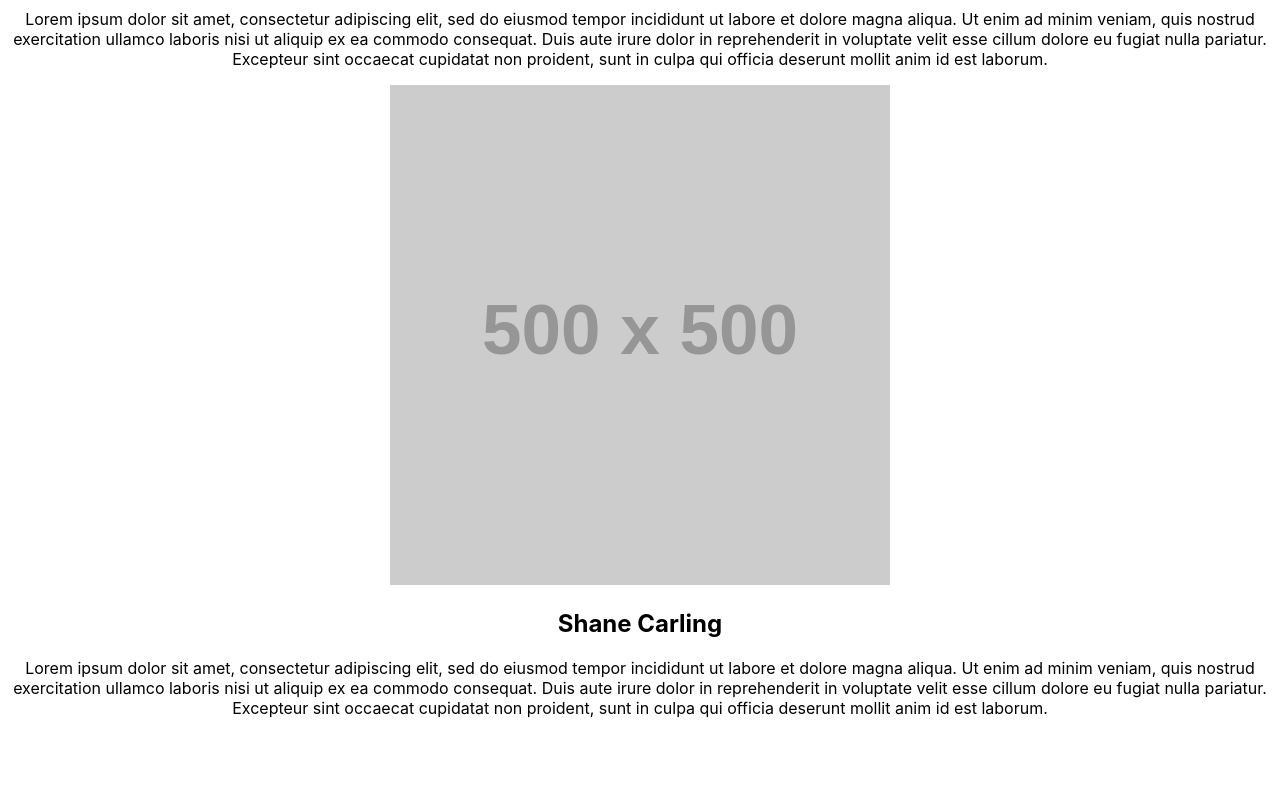
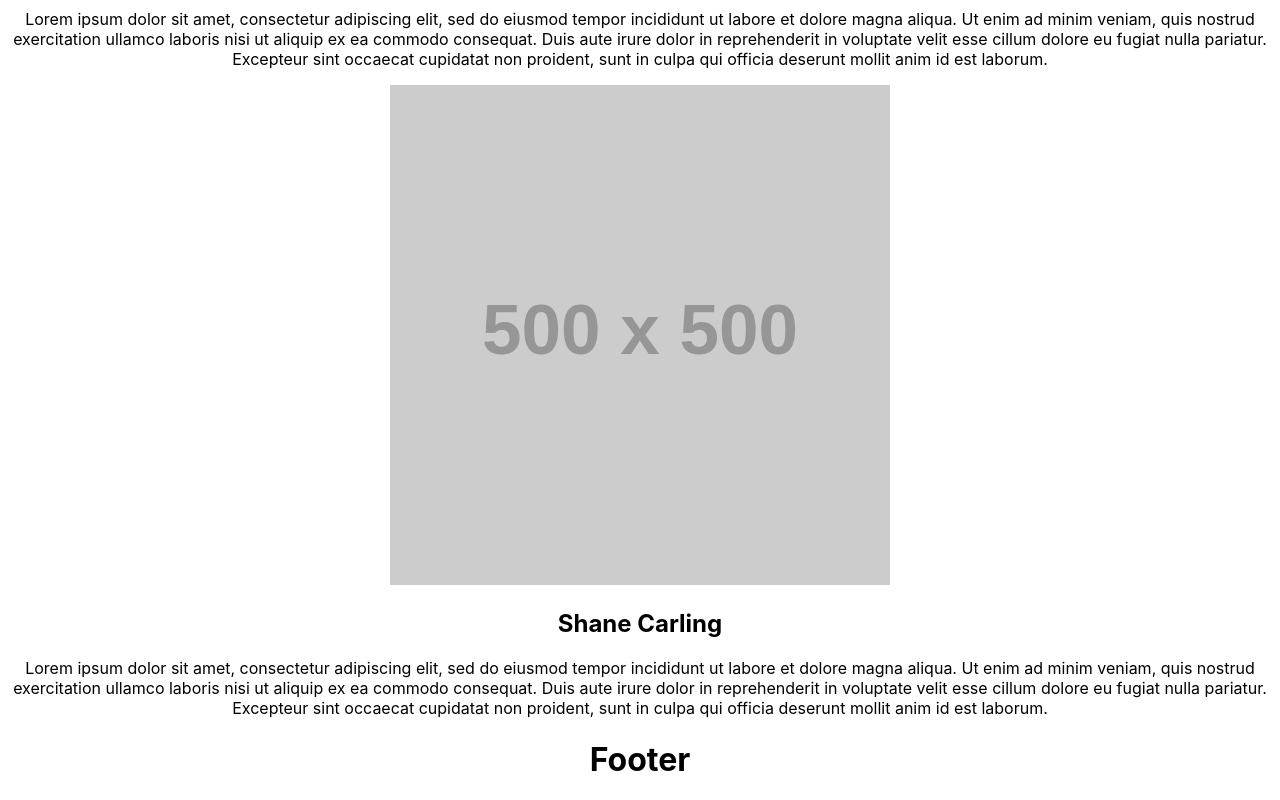
Before and after one commit to Ivandaixiv/7day-weekend-react, a React (Create React App) app: page /home in a window 1280 px wide. Shown: the part 604-1404 px from the top of the page. Before the commit the page ends 1338 px from the top, so only its background shows below. Built offline with nearby package versions, Linux system fonts and the light colour scheme.

Commit message:
Adds a footer component to the UI

```diff
--- a/src/App.js
+++ b/src/App.js
@@ -2,11 +2,13 @@
 import "./App.css";
 import { BrowserRouter as Router } from "react-router-dom";
 import AppRoutes from "./routes";
+import Footer from "./components/Footer";
 function App() {
   return (
     <div className="App">
       <Router>
         <AppRoutes />
+        <Footer />
       </Router>
     </div>
   );
--- /dev/null
+++ b/src/components/Footer/Footer.js
@@ -0,0 +1,6 @@
+import React from "react";
+const Footer = (props) => {
+  return <h1> Footer</h1>;
+};
+
+export default Footer;
--- /dev/null
+++ b/src/components/Footer/index.js
@@ -0,0 +1,2 @@
+import Footer from "./Footer";
+export default Footer;
```
